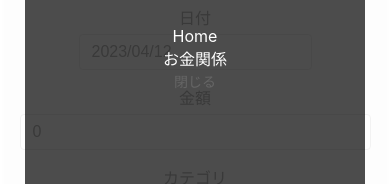
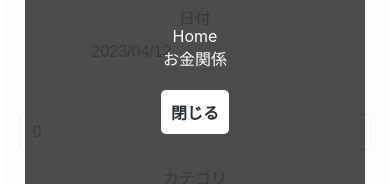
Before and after one commit to ryosuke-horie/log-app-ver1, a React (Create React App) app: page / in a window 390 px wide. Both pictures are taken after a click on the icon 368 px from the left and 24 px from the top of the page. Shown: the part 121-305 px from the top of the page. Built offline with nearby package versions, Linux system fonts and the light colour scheme; no server answers; the database is empty.

Commit message:
メニューUIを調整

```diff
--- a/src/App.tsx
+++ b/src/App.tsx
@@ -5,9 +5,13 @@ import ExpenseForm from './components/ExpenseForm/index'
 import ExpenseList from './components/ExpenseList/index'
 
 function App() {
+  const handleMenuClose = () => {
+    console.log('Menu closed!');
+  };
+
   return (
     <div className="App">
-      <Header />
+      <Header onMenuClose={handleMenuClose} />
       <ExpenseForm />
       <ExpenseList />
     </div>
--- a/src/components/Header/index.tsx
+++ b/src/components/Header/index.tsx
@@ -1,4 +1,4 @@
-import React, { useState } from 'react';
+import React, { useCallback, useState } from 'react';
 import styled from 'styled-components';
 import { FaBars } from 'react-icons/fa';
 import Modal from 'react-modal';
@@ -48,16 +48,38 @@ const CustomModal = styled(Modal)`
   }
 `;
 
-const Header: React.FC = () => {
+const CloseButton = styled.button`
+  background-color: #fff;
+  color: #282c34;
+  font-size: 16px;
+  font-weight: bold;
+  padding: 10px;
+  border: none;
+  border-radius: 5px;
+  cursor: pointer;
+`;
+
+const CloseButtonContainer = styled.div`
+  display: flex;
+  justify-content: center;
+  margin-top: 20px;
+`;
+
+interface HeaderProps {
+  onMenuClose: () => void;
+}
+
+const Header: React.FC<HeaderProps> = ({ onMenuClose }) => {
   const [modalIsOpen, setModalIsOpen] = useState(false);
 
-  const handleOpenModal = () => {
+  const handleOpenModal = useCallback(() => {
     setModalIsOpen(true);
-  };
+  }, []);
 
-  const handleCloseModal = () => {
+  const handleCloseModal = useCallback(() => {
     setModalIsOpen(false);
-  };
+    onMenuClose();
+  }, [onMenuClose]);
 
   return (
     <HeaderContainer>
@@ -67,12 +89,15 @@ const Header: React.FC = () => {
         <CustomModal
           isOpen={modalIsOpen}
           onRequestClose={handleCloseModal}
+          shouldCloseOnOverlayClick={true}
           ariaHideApp={false}
         >
           <h2>メニュー</h2>
           <div>Home</div>
           <div>お金関係</div>
-          <button onClick={handleCloseModal}>閉じる</button>
+          <CloseButtonContainer>
+            <CloseButton onClick={handleCloseModal}>閉じる</CloseButton>
+          </CloseButtonContainer>
         </CustomModal>
       </div>
     </HeaderContainer>
```
